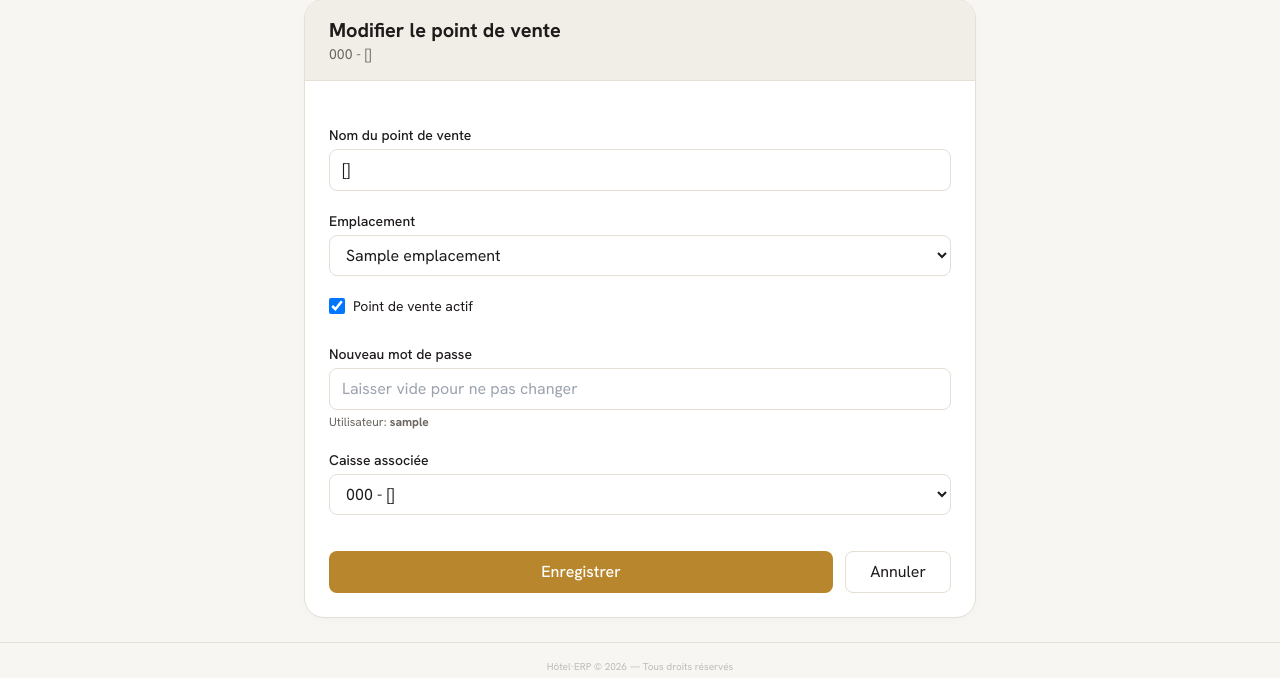
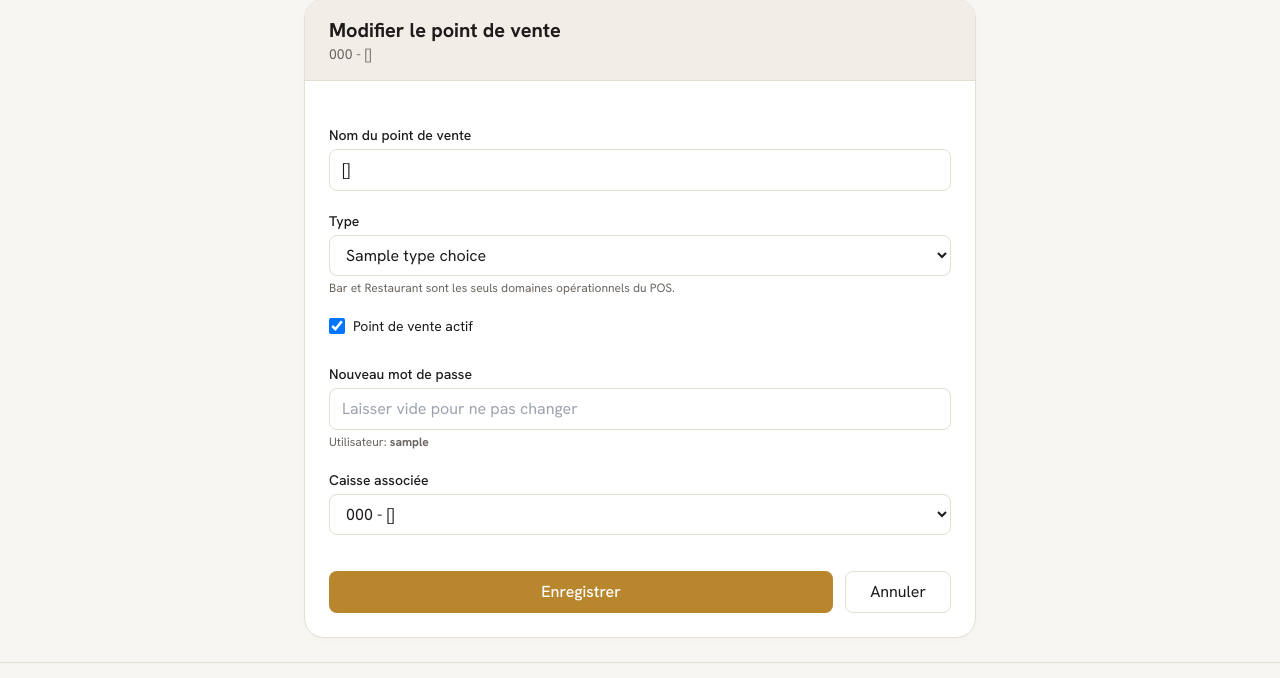
Before and after one commit to bahdev223/hotel-saas, a Django app: template apps/pos/templates/pos/modifier.html in a window 1280 px wide. Shown: the part 166-844 px from the top of the page. Run offline with Django 5.2, Linux system fonts and the light colour scheme; the template is opened without the code that fills it: most values are stand-ins (such as "Sample title", 1, 10 or a date in 2020); some libraries are stand-ins or nearby versions.

Commit message:
ui(pos): show only bar restaurant point types

```diff
--- a/apps/pos/templates/pos/modifier.html
+++ b/apps/pos/templates/pos/modifier.html
@@ -23,14 +23,18 @@
                        class="w-full px-3 py-2 border border-border rounded-lg focus:outline-none focus:ring-2 focus:ring-primary/50 bg-surface-card">
             </div>
 
-            <!-- Emplacement -->
+            <!-- Type métier -->
             <div>
-                <label class="block text-sm font-medium text-on-surface mb-1">Emplacement</label>
-                <select name="emplacement" class="w-full px-3 py-2 border border-border rounded-lg focus:outline-none focus:ring-2 focus:ring-primary/50 bg-surface-card">
-                    {% for value, label in emplacements %}
-                    <option value="{{ value }}" {% if point.emplacement == value %}selected{% endif %}>{{ label }}</option>
+                <label class="block text-sm font-medium text-on-surface mb-1">Type</label>
+                <select name="type" required
+                        class="w-full px-3 py-2 border border-border rounded-lg focus:outline-none focus:ring-2 focus:ring-primary/50 bg-surface-card">
+                    {% for value, label in type_choices %}
+                    <option value="{{ value }}" {% if point.type == value %}selected{% endif %}>{{ label }}</option>
                     {% endfor %}
                 </select>
+                <p class="text-xs text-on-surface-muted mt-1">
+                    Bar et Restaurant sont les seuls domaines opérationnels du POS.
+                </p>
             </div>
 
             <!-- Actif -->
```
